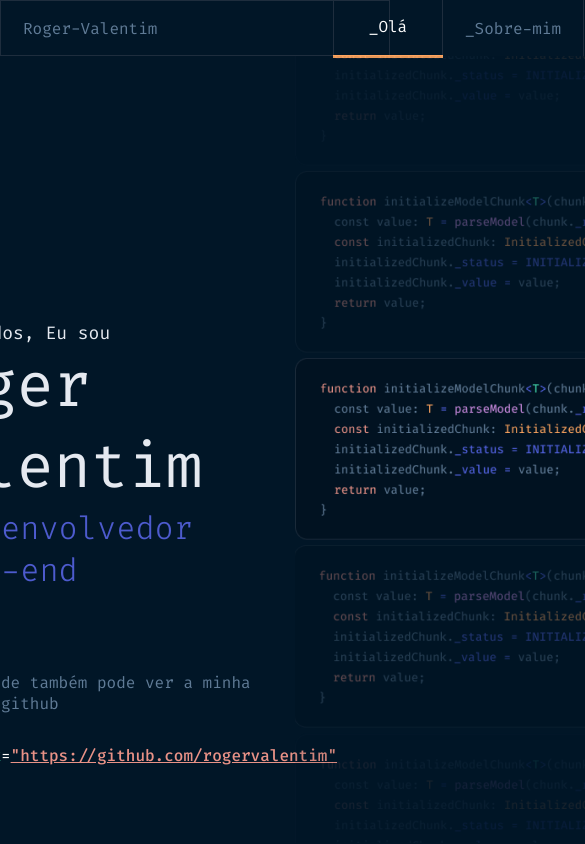
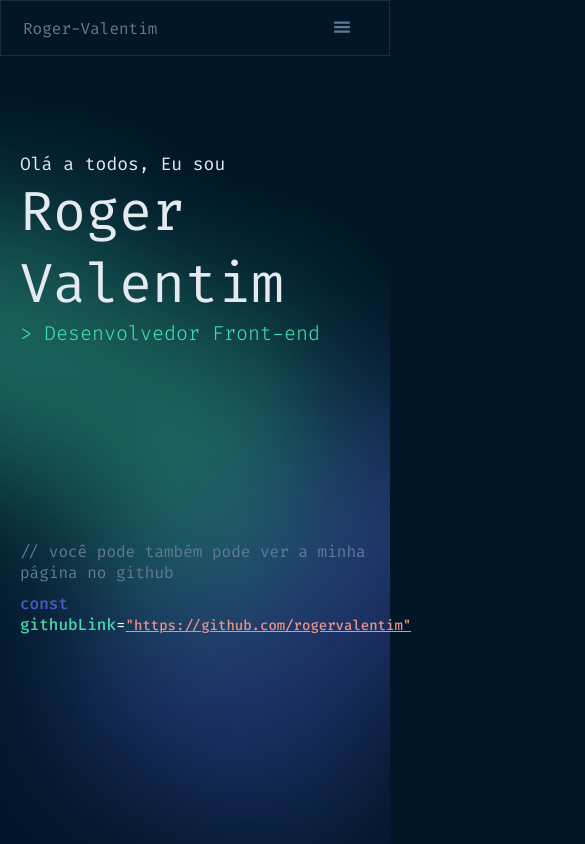
Before and after one commit to rogervalentim/portfolio, a React (Vite) app: page / in a window 390 px wide. Shown: the top 844 px of the page, 585 px wide, since content can reach past the window. Built offline with nearby package versions, Linux system fonts and the light colour scheme.

Commit message:
feat: adicionando a responsividade: navbar e hello

```diff
--- a/src/components/Footer.css
+++ b/src/components/Footer.css
@@ -4,6 +4,7 @@ footer {
   align-items: center;
   border: 1px solid #1E2D3D;
   height: 49.74px;
+  width: 100%;
 }
 
 
--- a/src/components/Navbar.css
+++ b/src/components/Navbar.css
@@ -23,7 +23,7 @@ nav p:hover {
   border-bottom: 3px solid #FEA55F;
 }
 
-nav ul {
+nav .nav-web {
   display: flex;
   align-items: center;
   list-style: none;
@@ -85,3 +85,81 @@ Estilo para a primeira <li> para remover a borda à esquerda
 nav li:first-child {
   border-left: none;
 }
+
+.app__navbar-smallscreen {
+  display: none;
+}
+
+.app__navbar-links {
+  display: flex;
+  flex-1;
+  list-style: none;
+}
+
+
+.app__navbar-smallscreen_overlay {
+  position: fixed;
+   top: 0;
+  left: 0;
+  width: 100%;
+  height: 100vh;
+  background-color: #011627;
+  transition: 0.5s;
+  flex-direction: column;
+  z-index: 5;
+}
+
+.close-container {
+  display: flex;
+  justify-content: space-between;
+  padding: 20px;
+  border-bottom: 1px solid #1E2D3D;
+}
+
+.app__navbar-smallscreen_overlay .overlay__close {
+  font-size: 23px;
+  color: #607B96;
+  cursor: pointer;
+}
+
+
+.app__navbar-smallscreen_links {
+  list-style: none;
+}
+
+.link-navbar {
+  color: white;
+}
+
+.app__navbar-smallscreen_links .link-navbar {
+  cursor: pointer;
+  border-bottom: 1px solid #1E2D3D;
+  font-size: 16px;
+  color: #fff;
+}
+
+
+@media screen and (max-width: 1150px) {
+ nav .nav-web,.speak-me
+  {
+    display: none;
+  }
+
+  .app__navbar-smallscreen {
+    display: flex;
+    width: 100%;
+  }
+}
+
+@media screen and (max-width: 650px) {
+  .app__navbar {
+    /* padding: 1rem; */
+
+  }
+
+
+  .app__navbar-login {
+    display: none;
+  }
+
+}
--- a/src/components/Navbar.jsx
+++ b/src/components/Navbar.jsx
@@ -1,38 +1,76 @@
-import React from 'react'
+import React, { useState } from "react";
 
-import { NavLink } from "react-router-dom"
-import "./Navbar.css"
+import { NavLink } from "react-router-dom";
+import "./Navbar.css";
+
+import { GiHamburgerMenu } from "react-icons/gi";
+import { MdOutlineClose } from "react-icons/md";
 
 const Navbar = () => {
+  const [toggleMenu, setToggleMenu] = useState(false);
   return (
     <nav>
-      <ul>
-        <p>
-          Roger-Valentim
-        </p>
-          <NavLink  to="/">
-        <li className="hello-li">
-          _Olá
+      <ul className="nav-web">
+        <p>Roger-Valentim</p>
+        <NavLink to="/">
+          <li className="hello-li">_Olá</li>
+        </NavLink>
+        <NavLink to="/sobre">
+          <li className="about-li">_Sobre-mim</li>
+        </NavLink>
+        <NavLink to="/projetos">
+          <li className="projects-li">_Projetos</li>
+        </NavLink>
+      </ul>
+      <NavLink to="contato">
+        <li className="speak-me">_Fale Comigo</li>
+      </NavLink>
+
+      <div className="app__navbar-smallscreen">
+        <p>Roger-Valentim</p>
+
+        <GiHamburgerMenu
+          color="#607B96"
+          fontSize={18}
+          onClick={() => setToggleMenu(true)}
+        />
+
+        {toggleMenu &&
+          <div className="app__navbar-smallscreen_overlay slide-bottom">
+          <div className="close-container">
+            <p>Roger-Valentim</p>
+            <MdOutlineClose
+              fontSize={27}
+              className="overlay__close"
+              onClick={() => setToggleMenu(false)}
+            />
+          </div>
+            <ul className="app__navbar-smallscreen_links">
+                <NavLink to="/" onClick={() => setToggleMenu(false)}>
+              <li className="link-navbar">
+                  _olá
               </li>
                 </NavLink>
-          <NavLink to="/sobre">
-        <li className="about-li">
-          _Sobre-mim
+                <NavLink to="/sobre" onClick={() => setToggleMenu(false)}>
+              <li className="link-navbar">
+                  _sobre
               </li>
                 </NavLink>
-          <NavLink to="/projetos">
-        <li className="projects-li">
-          _Projetos
+                <NavLink to="/projetos" onClick={() => setToggleMenu(false)}>
+              <li className="link-navbar">
+                  _projetos
+              </li>
+                </NavLink>
+                <NavLink to="/contato" onClick={() => setToggleMenu(false)}>
+              <li className="link-navbar">
+                  _contato
               </li>
                 </NavLink>
             </ul>
-      <NavLink  to="contato">
-      <li className="speak-me">
-        _Fale Comigo
-      </li>
-        </NavLink>
+          </div>}
+      </div>
     </nav>
-  )
-}
+  );
+};
 
-export default Navbar
+export default Navbar;
--- a/src/views/Hello.css
+++ b/src/views/Hello.css
@@ -22,7 +22,9 @@
   font-weight: 400;
 }
 
-.hello-container h2 {
+
+.hello-container
+ h2 {
   color: #4D5BCE;
   font-size: 32px;
   font-weight: 300;
@@ -60,6 +62,72 @@
   font-size: 16px;
 }
 
+.gradient-container {
+  width: 100%;
+  background-image: url('../assets/background.png');
+  background-size: cover;
+  background-repeat: no-repeat;
+  background-position: center center;
+}
+
 .gradient {
   width: 100%;
 }
+
+.hello-container-mobile {
+  display: none;
+}
+
+
+@media screen and (max-width: 650px) {
+
+  .gradient-container {
+    display: none;
+  }
+
+.hello-container
+ h2 {
+  color: #43D9AD;
+  font-size: 20px;
+  font-weight: 300;
+  padding-left: 20px;
+}
+
+.hello-container .apresentation {
+  padding-left: 20px;
+}
+
+.hello-container  .title {
+  width: 291px;
+  font-size: 55px;
+  padding-left: 20px;
+
+}
+
+.hello-container .links-hello {
+  margin-top: 195px;
+  /* width: 283px; */
+  padding-left: 20px;
+}
+
+.links-hello a {
+   font-size: 14px;
+}
+
+.hello-section {
+  background-image: url('../assets/background.png');
+  background-size: cover;
+  background-repeat: no-repeat;
+  background-position: center center;
+}
+
+ .hello-container {
+   display: flex;
+   flex-direction: column;
+   margin-left: 20%;
+   margin-top: 96px;
+   margin-left: 0;
+   width: 100%;
+   height: 100vh;
+ }
+}
--- a/src/views/Hello.jsx
+++ b/src/views/Hello.jsx
@@ -38,13 +38,14 @@ const Hello = () => {
         </div>
       </div>
 
+     <div className="gradient-container">
       <div className="gradient">
         <img src={CodeSnippet4} alt="code-snippet" />
         <img src={CodeSnippet1} alt="code-snippet" />
-        <div className="green" />
         <img src={CodeSnippet2} alt="code-snippet" />
         <img src={CodeSnippet3} alt="code-snippet" />
         <img src={CodeSnippet5} alt="code-snippet" />
+      </div>
       </div>
     </section>
     </>
```
Also changed, not shown: src/assets/background.png (added). Lines whose indentation alone changed are shown as unchanged.
